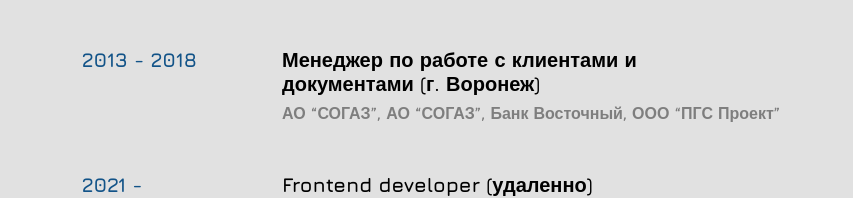
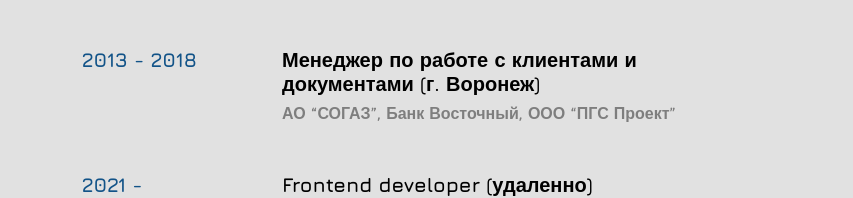
Before and after one commit to wzdorowa/portfolio, a Next.js app: page / in a window 1280 px wide. Shown: the part 1445-1643 px from the top of the page, without its empty margins (213-1066 px from the left). Built offline with nearby package versions, Linux system fonts and the light colour scheme.

Commit message:
Update constants

```diff
--- a/src/constants.tsx
+++ b/src/constants.tsx
@@ -29,7 +29,7 @@ export const experience = [
   {
     name: "2013 - 2018",
     title: "Менеджер по работе с клиентами и документами (г. Воронеж)",
-    description: "АО “СОГАЗ”, АО “СОГАЗ”, Банк Восточный, ООО “ПГС Проект”",
+    description: "АО “СОГАЗ”, Банк Восточный, ООО “ПГС Проект”",
   },
   {
     name: "2021 - настоящее время",
```
